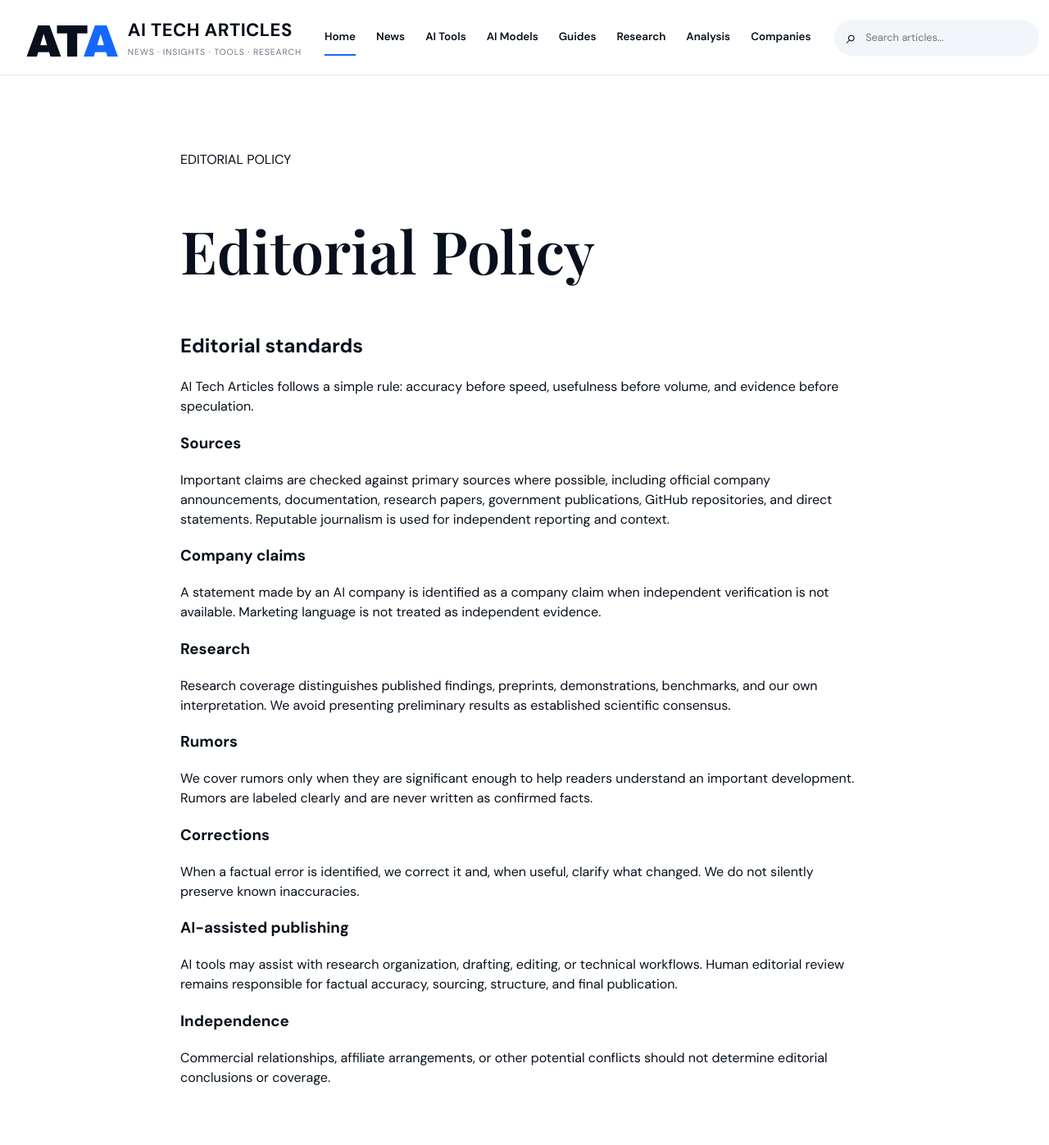
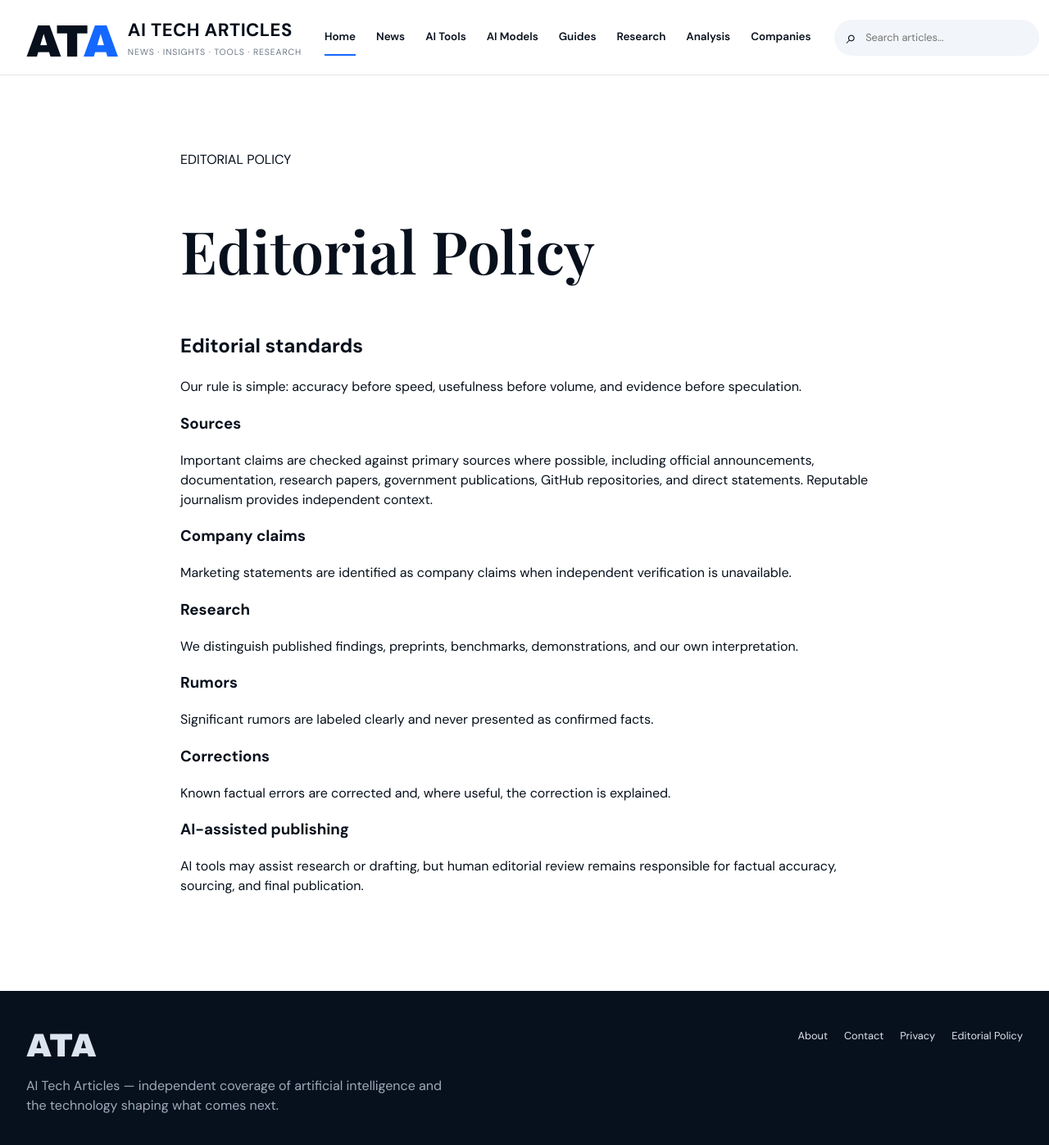
Before and after one commit to todaysnewsai/ChatGPTScope, a Jekyll site: the page built from editorial-policy.md, in a window 1280 px wide and 1400 px high. Shown: the top 1397 px of the window at 82% size. Built offline with Jekyll 4.4.1, drawn with Linux system fonts in a browser that asks for light colours.

```diff
--- a/editorial-policy.md
+++ b/editorial-policy.md
@@ -5,32 +5,28 @@
 
 ## Editorial standards
 
-AI Tech Articles follows a simple rule: accuracy before speed, usefulness before volume, and evidence before speculation.
+Our rule is simple: accuracy before speed, usefulness before volume, and evidence before speculation.
 
 ### Sources
 
-Important claims are checked against primary sources where possible, including official company announcements, documentation, research papers, government publications, GitHub repositories, and direct statements. Reputable journalism is used for independent reporting and context.
+Important claims are checked against primary sources where possible, including official announcements, documentation, research papers, government publications, GitHub repositories, and direct statements. Reputable journalism provides independent context.
 
 ### Company claims
 
-A statement made by an AI company is identified as a company claim when independent verification is not available. Marketing language is not treated as independent evidence.
+Marketing statements are identified as company claims when independent verification is unavailable.
 
 ### Research
 
-Research coverage distinguishes published findings, preprints, demonstrations, benchmarks, and our own interpretation. We avoid presenting preliminary results as established scientific consensus.
+We distinguish published findings, preprints, benchmarks, demonstrations, and our own interpretation.
 
 ### Rumors
 
-We cover rumors only when they are significant enough to help readers understand an important development. Rumors are labeled clearly and are never written as confirmed facts.
+Significant rumors are labeled clearly and never presented as confirmed facts.
 
 ### Corrections
 
-When a factual error is identified, we correct it and, when useful, clarify what changed. We do not silently preserve known inaccuracies.
+Known factual errors are corrected and, where useful, the correction is explained.
 
 ### AI-assisted publishing
 
-AI tools may assist with research organization, drafting, editing, or technical workflows. Human editorial review remains responsible for factual accuracy, sourcing, structure, and final publication.
-
-### Independence
-
-Commercial relationships, affiliate arrangements, or other potential conflicts should not determine editorial conclusions or coverage.
+AI tools may assist research or drafting, but human editorial review remains responsible for factual accuracy, sourcing, and final publication.
```
